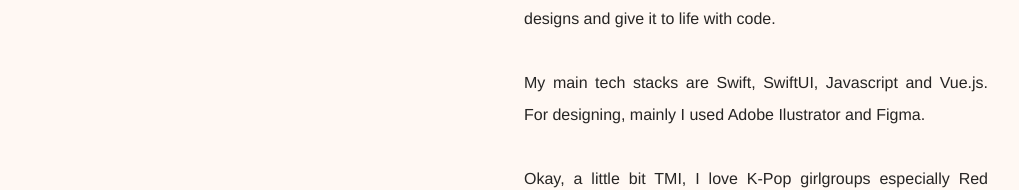
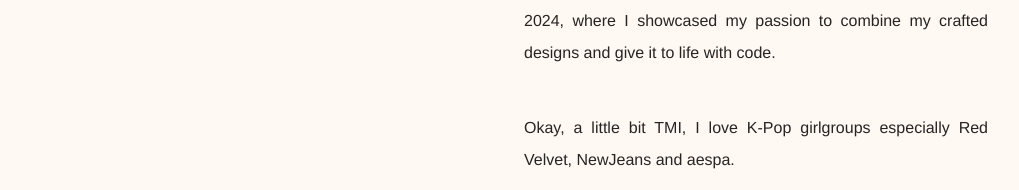
Before and after one commit to shaniashn/shaniashn.github.io, a Vue app: page / in a window 1280 px wide. Shown: the part 2031-2221 px from the top of the page, without its empty margins (130-1149 px from the left). Built offline with nearby package versions, Linux system fonts and the light colour scheme.

Commit message:
change bio description

```diff
--- a/src/components/AboutPage.vue
+++ b/src/components/AboutPage.vue
@@ -13,11 +13,9 @@
         <div class="about-desc">
           <p>Hi once again! </p>
           <p>I’m always excited to introduce myself as creative developer, since those are two things I always working on.</p>
-          <p>I enjoy building interfaces with rich animations, staying in the flow until I find the perfect moment for
-            animation timing, experimenting with new animation styles, and enhancing them with playful color vibes.</p>
+          <p>I enjoy building interfaces with rich animations, staying in the flow until I find the perfect moment for animation timing, experimenting with new animation styles, and enhancing them with playful color vibes.</p>
           <p>One of my works won Apple’s WWDC Swift Student Challenge 2024, where I showcased my passion to combine my crafted designs and give it to life with code.</p>
-          <p>My main tech stacks are Swift, SwiftUI, Javascript and Vue.js. For designing, mainly I used Adobe
-            Ilustrator and Figma.</p>
+          <!-- <p>My main tech stacks are Swift, SwiftUI, Javascript and Vue.js. For designing, mainly I used Adobe Ilustrator and Figma.</p> -->
           <p>Okay, a little bit TMI, I love K-Pop girlgroups especially Red Velvet, NewJeans and aespa.</p>
         </div>
       </div>
@@ -99,11 +97,17 @@
   justify-content: space-evenly;
   padding: 20px 60px;
   box-sizing: border-box;
+  height: 80vh;
 }
 
-.about-img {
+/* .about-img {
+  display: flex;
+  justify-content: center;
+  align-items: center;
   display: grid;
-}
+  place-items: center;
+  padding: 50px;
+} */
 
 .about-view .about-img img{
   width: 380px;
```
